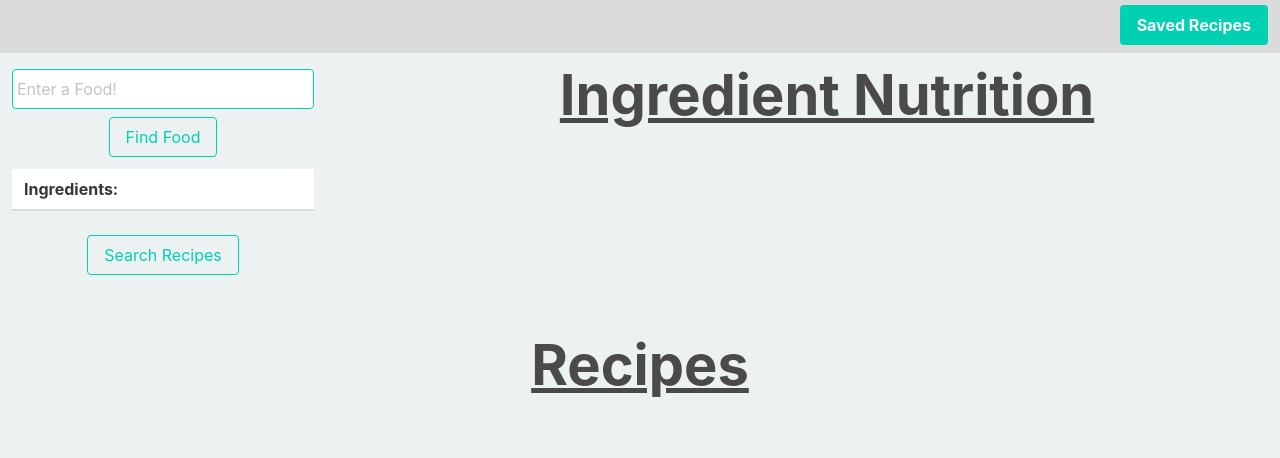
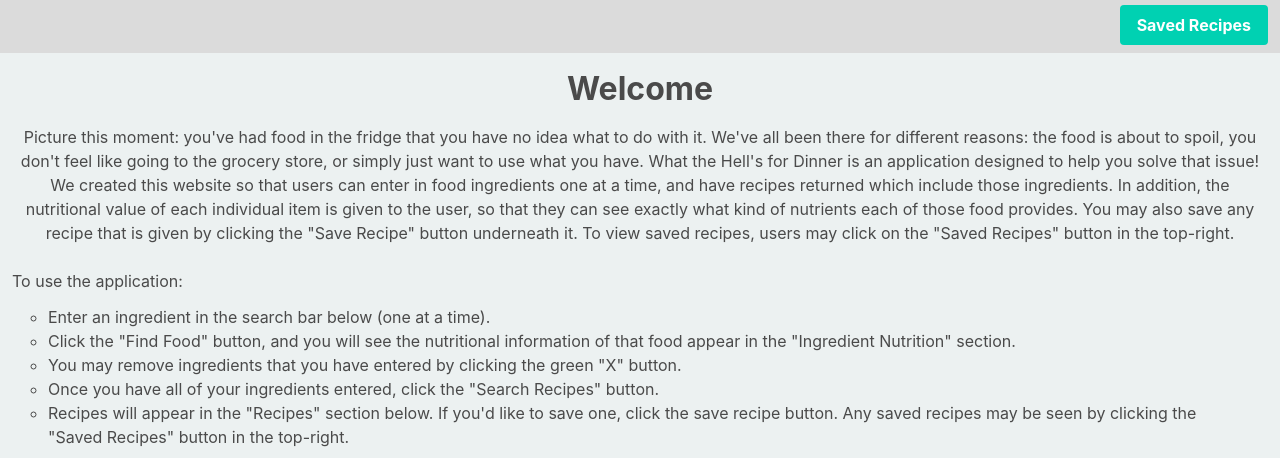
Before and after one commit to FiggersRM/Starfinder, a plain HTML site: page index.html in a window 1280 px wide. Shown: the part 290-748 px from the top of the page. Drawn offline with nearby package versions, Linux system fonts and the light colour scheme; a web font is replaced by a local one.

Commit message:
Added a welcoming message and directions for how to use the application. Also cleaned up the html file a little bit.

```diff
--- a/assets/css/style.css
+++ b/assets/css/style.css
@@ -151,8 +151,18 @@ html {
     font-weight: bold;
 }
 
+#main-header {
+    text-align: center;
+    font-size: 200%;
+    font-weight: bold;
+}
+
 .content li {
     list-style-type: none;
+}
+
+#directions-list {
+    list-style-type: circle;
 }
 
 /* table {
--- a/index.html
+++ b/index.html
@@ -36,6 +36,16 @@ rel="stylesheet">
         </div>
       </div>
     </nav>
+    <h1 class ="my-3" id="main-header">Welcome</h1>
+    <p class="mx-3 has-text-centered my-3">Picture this moment: you've had food in the fridge that you have no idea what to do with it. We've all been there for different reasons: the food is about to spoil, you don't feel like going to the grocery store, or simply just want to use what you have. What the Hell's for Dinner is an application designed to help you solve that issue! We created this website so that users can enter in food ingredients one at a time, and have recipes returned which include those ingredients. In addition, the nutritional value of each individual item is given to the user, so that they can see exactly what kind of nutrients each of those food provides. You may also save any recipe that is given by clicking the "Save Recipe" button underneath it. To view saved recipes, users may click on the "Saved Recipes" button in the top-right.</p>
+    <p class="mx-3 mt-5 mb-3">To use the application:</p>
+    <ul class="mx-6 mb-5" id="directions-list">
+      <li>Enter an ingredient in the search bar below (one at a time).</li>
+      <li>Click the "Find Food" button, and you will see the nutritional information of that food appear in the "Ingredient Nutrition" section.</li>
+      <li>You may remove ingredients that you have entered by clicking the green "X" button.</li>
+      <li>Once you have all of your ingredients entered, click the "Search Recipes" button.</li>
+      <li>Recipes will appear in the "Recipes" section below. If you'd like to save one, click the save recipe button. Any saved recipes may be seen by clicking the "Saved Recipes" button in the top-right.</li>
+    </ul>
     <div class="columns">
     <aside class="column is-one-quarter m-3 has-text-centered">
       <div class="mb-3"id="searchDiv">
@@ -65,19 +75,6 @@ rel="stylesheet">
     <div class="column is-three-quarters" id="foodCardsCont">
       <h1 class="is-underlined">Ingredient Nutrition</h1>
       <div class="is-flex is-flex-wrap-wrap is-justify-content-space-around" id="foodCards">
-      <!-- <div class="card column is-3 m-2">
-        <header class="card-header">
-          <p class="card-header-title is-centered">
-            Food
-          </p>
-        </header>
-        <div class="card-content">
-          <div class="content">
-            <p>item 1</p>
-            <p>item 2</p>
-          </div>
-        </div>
-      </div> -->
       </div>
     </div>
     <div id="dialog" title="Food Not Found">
@@ -93,7 +90,6 @@ rel="stylesheet">
 
       </div>
       </div>
-      </div>
       <script src="https://code.jquery.com/jquery-3.6.0.min.js"></script>
       <script src="./assets/JavaScript/script.js"></script>
 <body>
```
Also changed, not shown: index2.html (+1 -1 lines).
